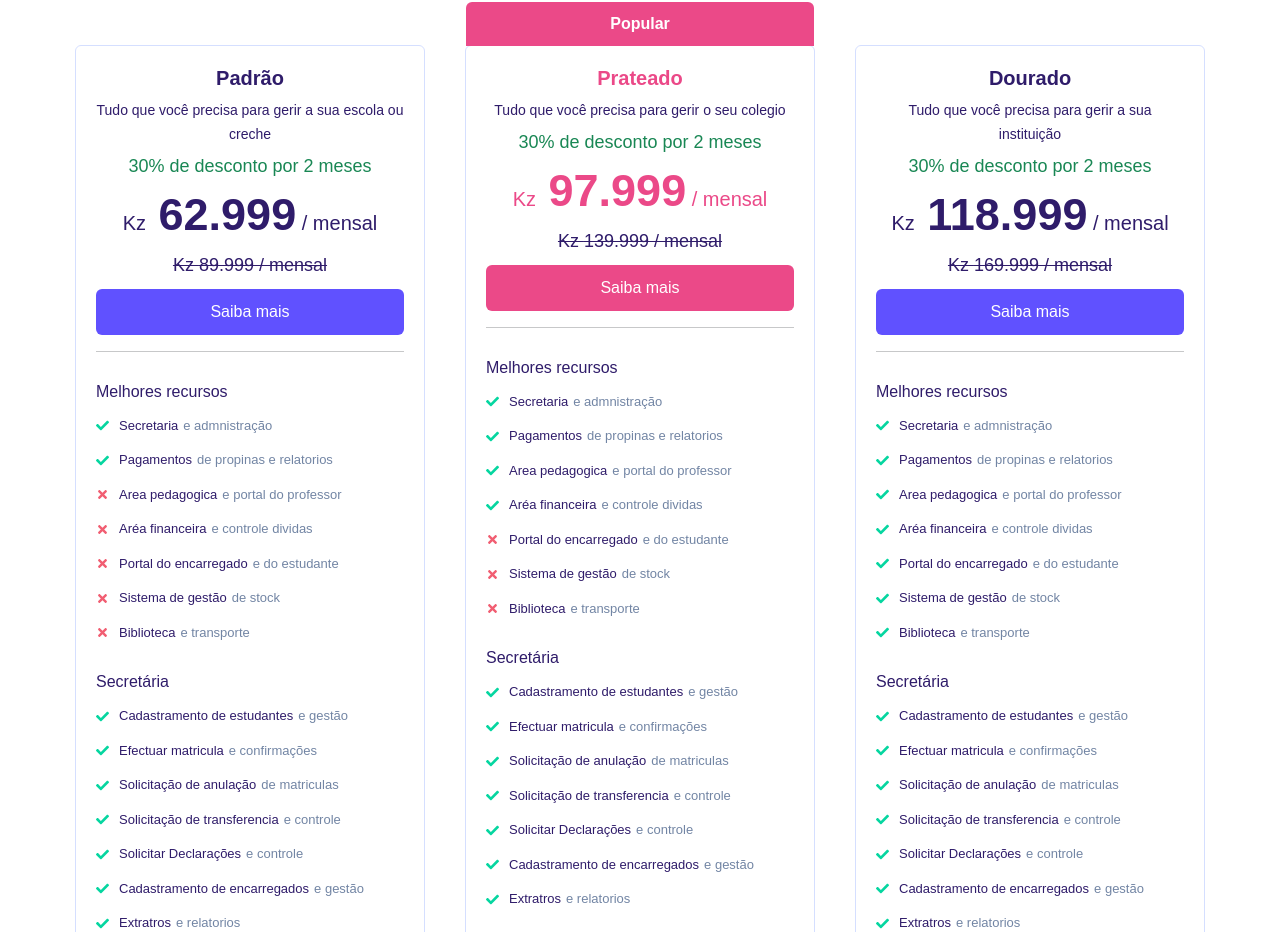
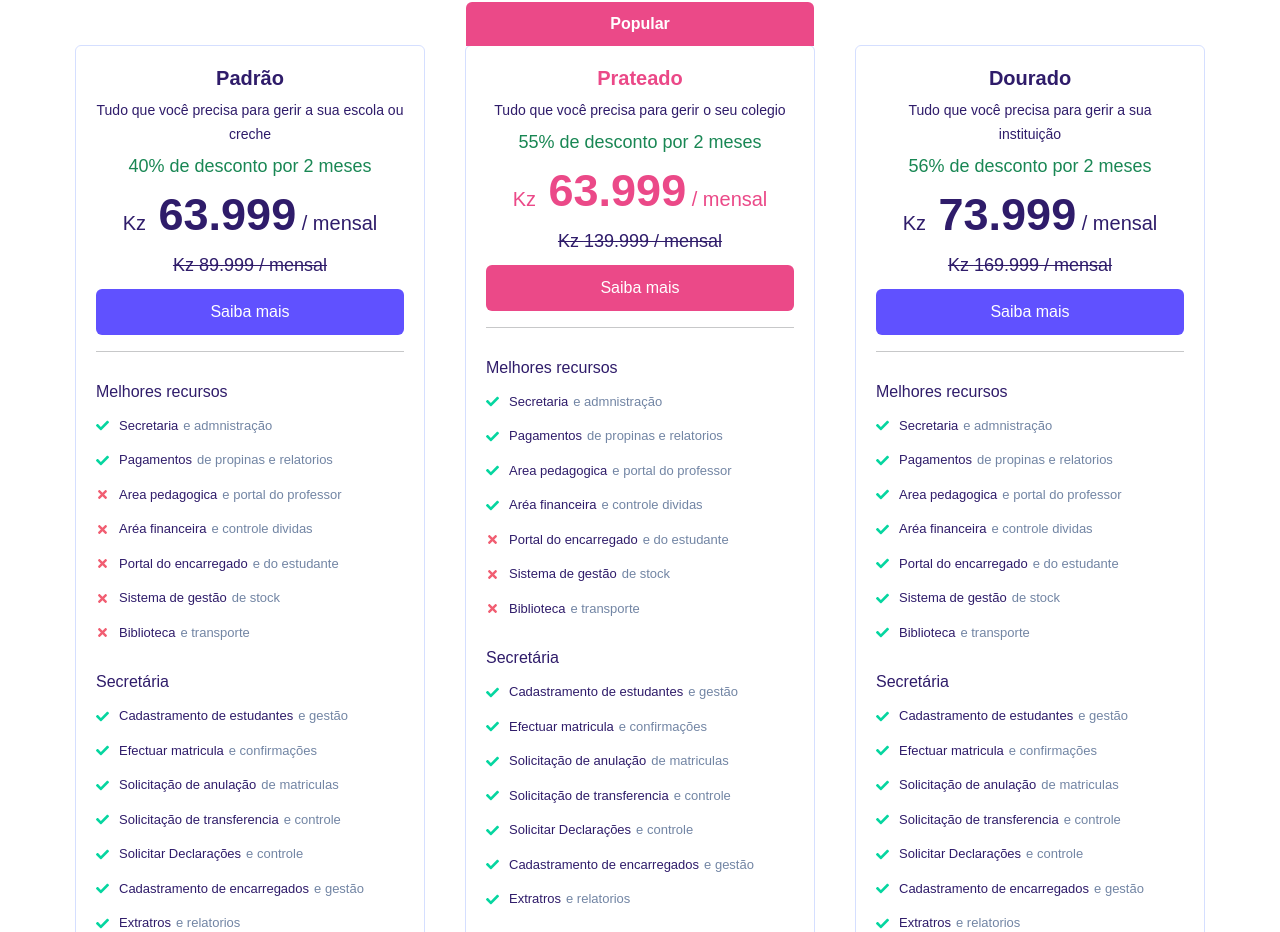
Before and after one commit to kiossoCamuegi/eduallwebsite, a React (Create React App) app: page / in a window 1280 px wide. Shown: the part 2940-3872 px from the top of the page. Built offline with nearby package versions, Linux system fonts and the light colour scheme.

Commit message:
Add files via upload

```diff
--- a/src/Pages/Components/Prices.jsx
+++ b/src/Pages/Components/Prices.jsx
@@ -9,8 +9,8 @@ function Prices() {
             title:"Padrão",
             popular:false,
             price:"89.999",
-            promo_price:"62.999",
-            percentage:"30%",
+            promo_price:"63.999",
+            percentage:"40%",
             description:"Tudo que você precisa para gerir a sua escola ou creche",
             features:[
                 {
@@ -163,8 +163,8 @@ function Prices() {
             title:"Prateado",
             popular:true,
             price:"139.999",
-            promo_price:"97.999",
-            percentage:"30%",
+            promo_price:"63.999",
+            percentage:"55%",
             description:"Tudo que você precisa para gerir o seu colegio",
             features:[
                 {
@@ -317,8 +317,8 @@ function Prices() {
             title:"Dourado",
             popular:false,
             price:"169.999",
-            promo_price:"118.999",
-            percentage:"30%",
+            promo_price:"73.999",
+            percentage:"56%",
             description:"Tudo que você precisa para gerir a sua instituição",
             features:[
                 {
```
